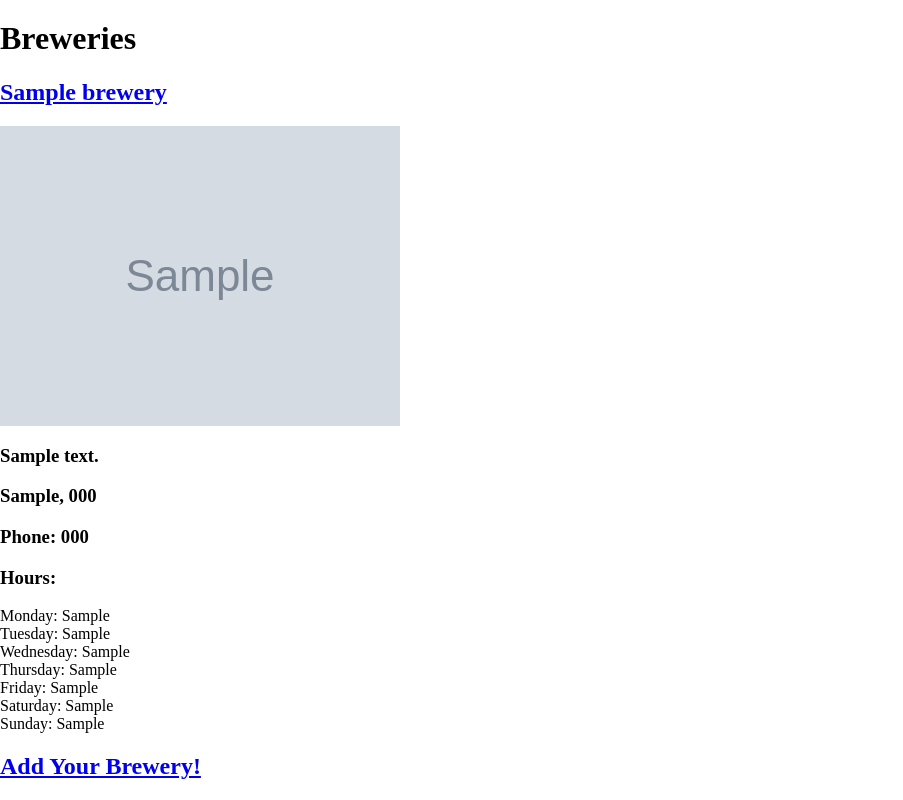
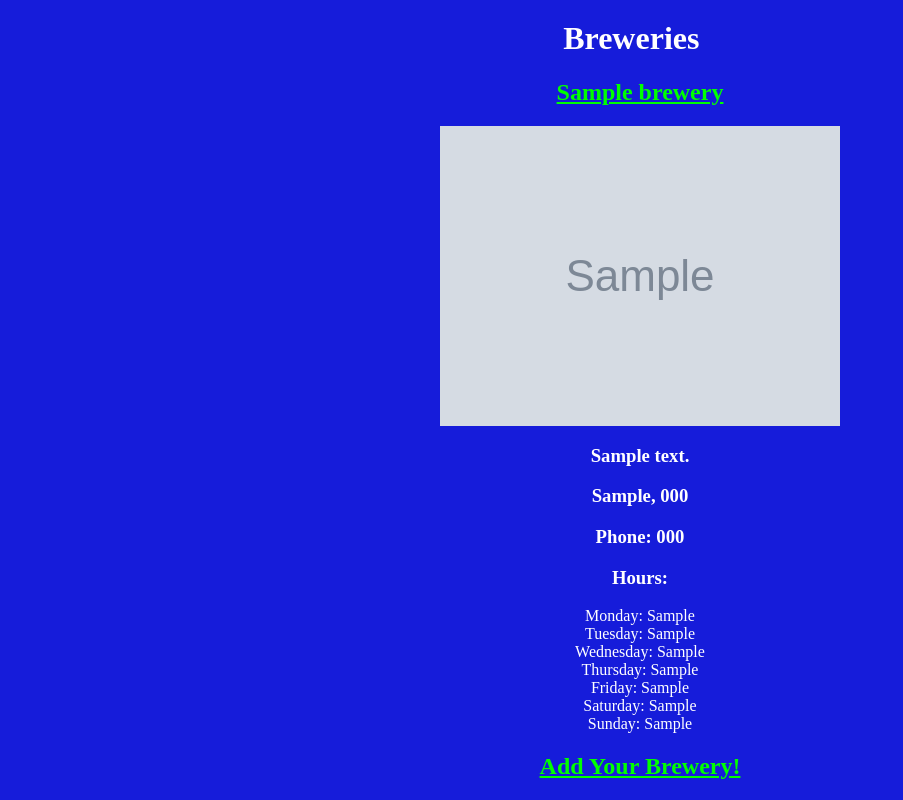
Before and after one commit to mdrisco4/breweries_django_be, a Django app: page / in a window 1280 px wide. Shown: the part 305-1105 px from the top of the page, without its empty margins (0-903 px from the left). Run offline with Django 3.2, Linux system fonts and the light colour scheme; tables that the repository leaves empty hold one stand-in row (values such as "Sample post"); grey boxes marked "Sample" are stand-in pictures.

Commit message:
working on putting in images and doing some CSS.  need to take a little time to work out aesthetics

```diff
--- a/breweries/static/css/styles.css
+++ b/breweries/static/css/styles.css
@@ -3,6 +3,18 @@
 
 body {
   margin: 0;
+  background-image: url("https://images.unsplash.com/photo-1559818454-1b46997bfe30?ixlib=rb-1.2.1&ixid=eyJhcHBfaWQiOjEyMDd9&auto=format&fit=crop&w=800&q=60") 800px 200px no-repeat;
+
+  /* background:url("https://images.unsplash.com/photo-1559818454-1b46997bfe30?ixlib=rb-1.2.1&ixid=eyJhcHBfaWQiOjEyMDd9&auto=format&fit=crop&w=800&q=60") center top no-repeat, url("https://images.unsplash.com/photo-1551837818-f52fc6991b70?ixlib=rb-1.2.1&ixid=eyJhcHBfaWQiOjEyMDd9&auto=format&fit=crop&w=900&q=60")
+  left center no-repeat, url("https://images.unsplash.com/photo-1536584979139-dde0784c7c75?ixlib=rb-1.2.1&ixid=eyJhcHBfaWQiOjEyMDd9&auto=format&fit=crop&w=900&q=60") right bottom no-repeat; */
+
+  /* background-image:url(img1.gif), url(img2.png), url(img3.gif);
+	background-position:center top, right top, center bottom;
+	background-repeat:no-repeat, repeat-x, repeat-y; */
+  background-repeat: no-repeat;
+  background-size: initial;
+  background-color: rgb(22, 28, 218);
+  color: white;
   /* background-color: red; */
 }
 
@@ -10,10 +22,27 @@ body {
   color: white;
 }
 
+a {
+  color: lime;
+}
+
+.brewery-page {
+  margin-left: 100px;
+  margin-left: 44%;
+}
+
+.brewery {
+  /* margin-left: 150px; */
+  text-align: center;
+}
+
 .header-items {
   height: 300px;
   max-width: 100%;
-  background-image: url("https://encrypted-tbn0.gstatic.com/images?q=tbn:ANd9GcQ495r21qksGPgN0ZvOwCxEfOTAjH7M_wwDiVBEiZOROi6PSsJR&s");
+  /* background-image: url("https://encrypted-tbn0.gstatic.com/images?q=tbn:ANd9GcQ495r21qksGPgN0ZvOwCxEfOTAjH7M_wwDiVBEiZOROi6PSsJR&s"); */
+  background: url("https://encrypted-tbn0.gstatic.com/images?q=tbn:ANd9GcQ495r21qksGPgN0ZvOwCxEfOTAjH7M_wwDiVBEiZOROi6PSsJR&s");
+  background-repeat: no-repeat;
+  background-size: cover;
   border: 2px solid darkcyan;
   text-align: center;
   border: 2px solid red;
@@ -24,7 +53,7 @@ body {
   display: flex;
   flex-direction: row;
   justify-content: center;
-  background-color: greenyellow;
+  background-color: black;
   /* margin-top: 40px; */
 }
 
--- a/breweries/templates/breweries/base.html
+++ b/breweries/templates/breweries/base.html
@@ -18,6 +18,7 @@
         </nav>
     </div>
     {% block content %}
+    <!-- <img src="https://images.unsplash.com/photo-1559818454-1b46997bfe30?ixlib=rb-1.2.1&ixid=eyJhcHBfaWQiOjEyMDd9&auto=format&fit=crop&w=800&q=60"> -->
     {% endblock %}
   </body>
 </html>
--- a/breweries/templates/breweries/brewery_list.html
+++ b/breweries/templates/breweries/brewery_list.html
@@ -1,7 +1,7 @@
 {% extends 'breweries/base.html' %}
 
 {% block content %}
-<h1>Breweries</h1>
+<h1 class="brewery-page">Breweries</h1>
 {% for brewery in breweries %}
 <div class="brewery">
   <h2><a href="/breweries/{{brewery.id}}">{{ brewery.name }}</a></h2>
```
